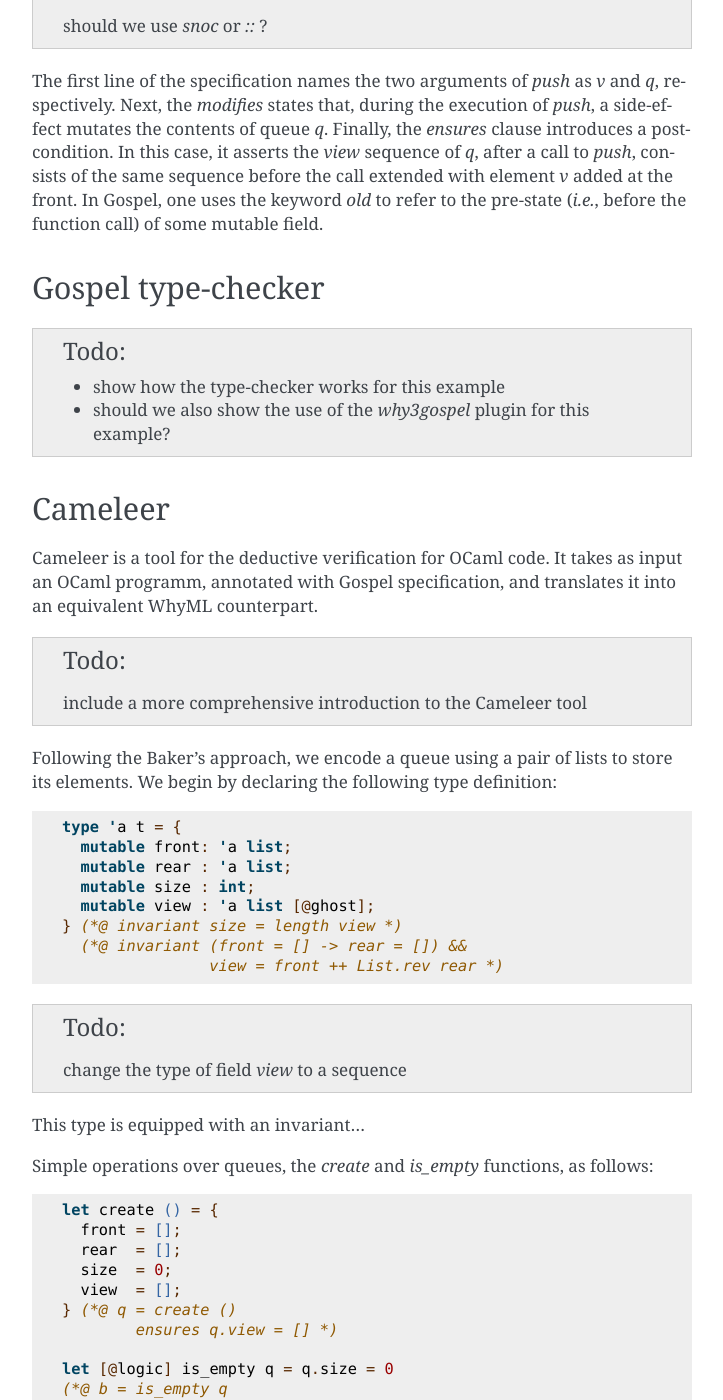
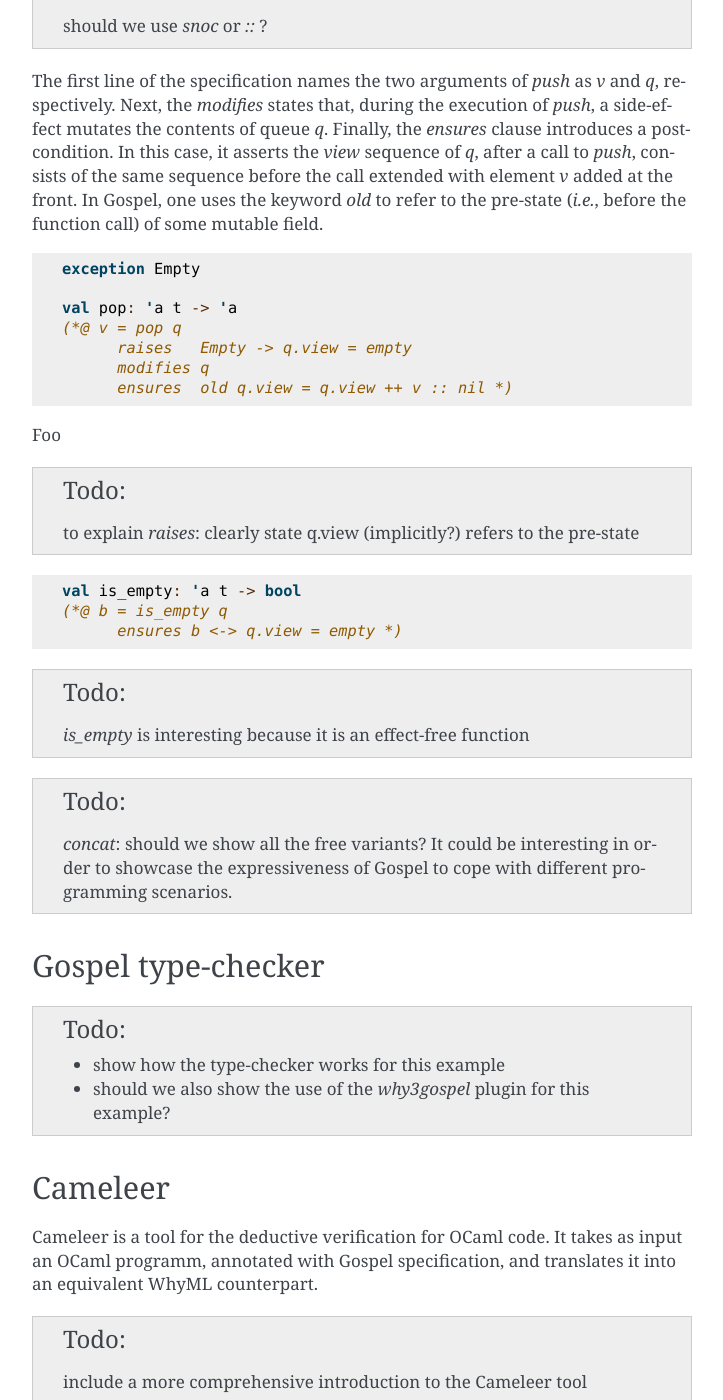
Before and after one commit to ocaml-gospel/gospel, a Sphinx documentation site: the page built from doc/starting.rst, in a window 1280 px wide and 1400 px high, scrolled down 959 px. Shown: the whole window, without its empty margins (388-1111 px from the left). Built offline with Sphinx 7.4.7, drawn with Linux system fonts in a browser that asks for light colours.

Commit message:
Doc: starting example (some questions and todos).

```diff
--- a/doc/starting.rst
+++ b/doc/starting.rst
@@ -53,6 +53,39 @@
 `old` to refer to the pre-state (*i.e.*, before the function call) of some
 mutable field.
 
+.. code-block:: ocaml
+
+   exception Empty
+
+   val pop: 'a t -> 'a
+   (*@ v = pop q
+         raises   Empty -> q.view = empty
+         modifies q
+         ensures  old q.view = q.view ++ v :: nil *)
+
+Foo
+
+.. todo::
+
+   to explain `raises`: clearly state q.view (implicitly?) refers to the
+   pre-state
+
+
+.. code-block:: ocaml
+
+   val is_empty: 'a t -> bool
+   (*@ b = is_empty q
+         ensures b <-> q.view = empty *)
+
+.. todo::
+
+   `is_empty` is interesting because it is an effect-free function
+
+.. todo::
+
+   `concat`: should we show all the free variants? It could be interesting in
+   order to showcase the expressiveness of Gospel to cope with different
+   programming scenarios.
 
 Gospel type-checker
 ~~~~~~~~~~~~~~~~~~~
```
